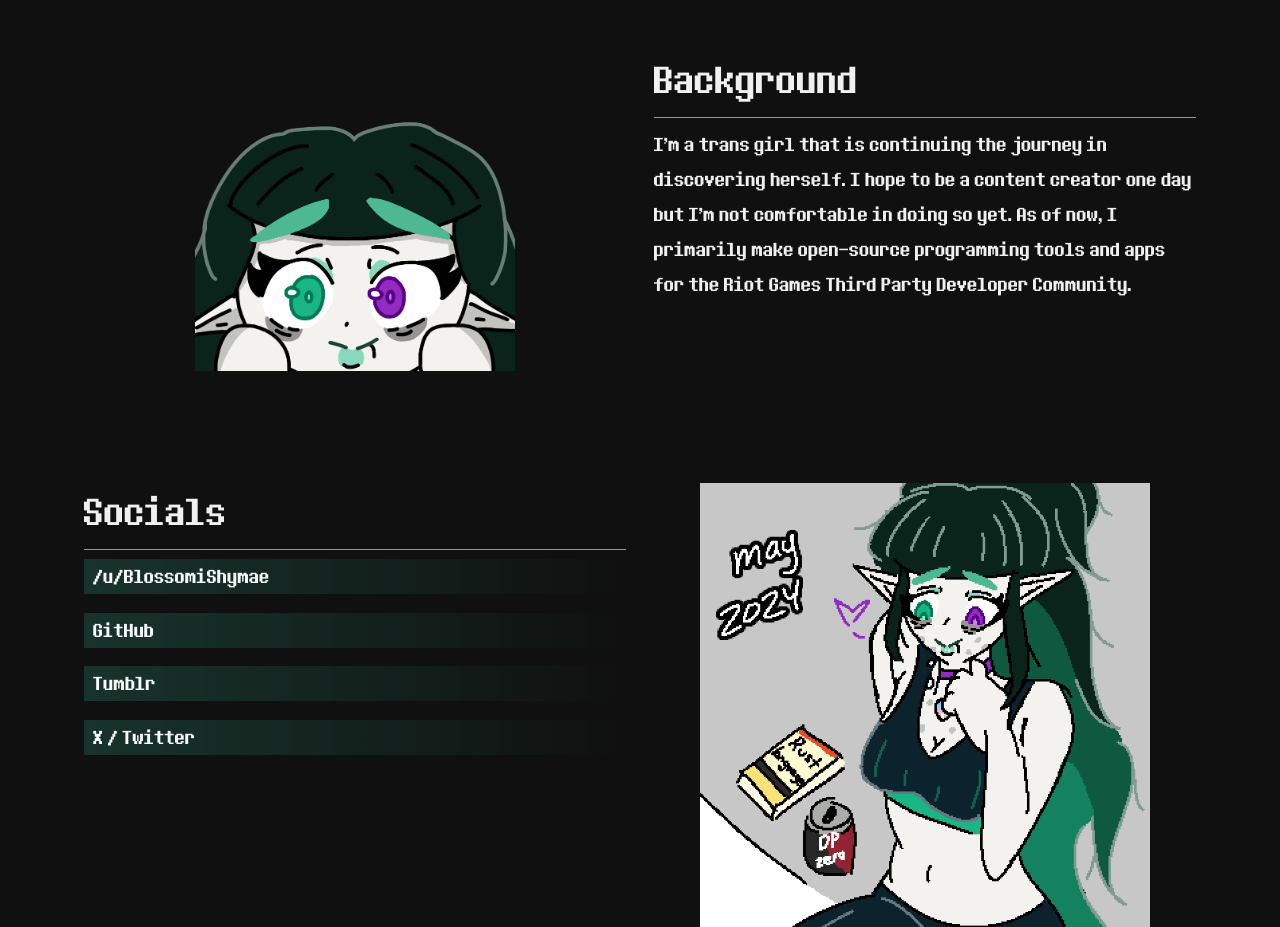
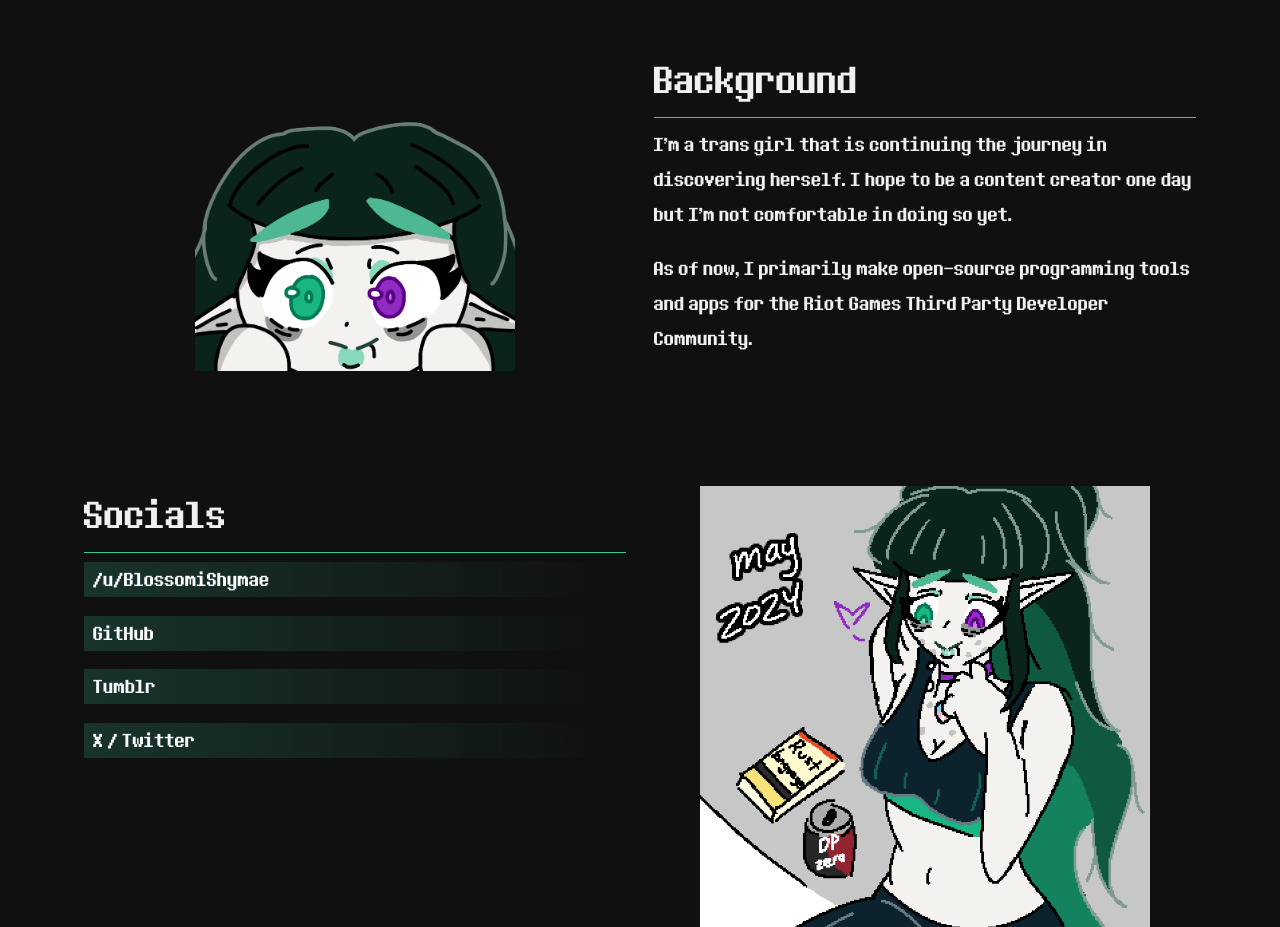
Before and after one commit to BlossomiShymae/BlossomiShymae.github.io, a Nuxt app: page / in a window 1280 px wide. Shown: the part 840-1767 px from the top of the page. Built offline with nearby package versions, Linux system fonts and the light colour scheme.

Commit message:
Seperate to another paragraph

```diff
--- a/pages/index.vue
+++ b/pages/index.vue
@@ -31,8 +31,8 @@
       <div class="col-lg-6">
         <h1 class="border-bottom pb-2">Background</h1>
         <p class="lead">I'm a trans girl that is continuing the journey in discovering herself.
-          I hope to be a content creator one day but I'm not comfortable in doing so yet.
-          As of now, I primarily make open-source programming tools and apps for the Riot Games Third Party Developer Community. </p>
+          I hope to be a content creator one day but I'm not comfortable in doing so yet. </p>
+          <p class="lead">As of now, I primarily make open-source programming tools and apps for the Riot Games Third Party Developer Community.</p>
       </div>
     </div>
 
```
